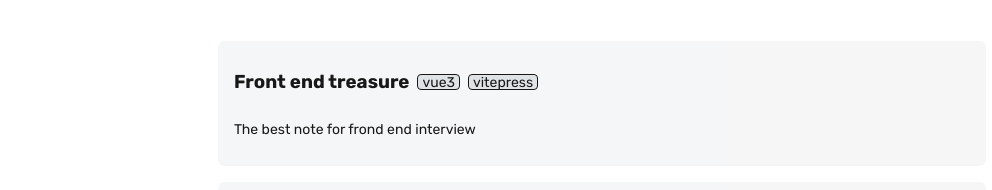
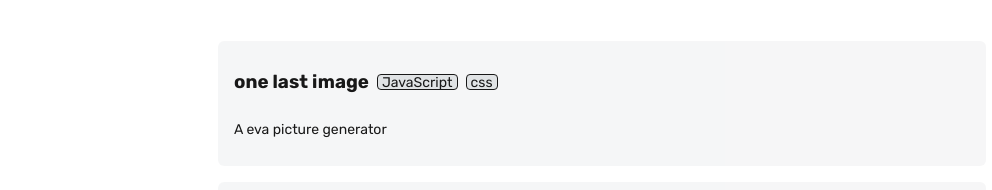
Before and after one commit to keqing77/me, a React (Vite) app: page / in a window 1280 px wide. Shown: the part 542-732 px from the top of the page, without its empty margins (38-1030 px from the left). Built offline with nearby package versions, Linux system fonts and the light colour scheme; some icons are missing.

Commit message:
Update Project.tsx

```diff
--- a/src/components/Project/Project.tsx
+++ b/src/components/Project/Project.tsx
@@ -2,13 +2,6 @@ import React from 'react'
 import { Icon } from '@iconify/react';
 
 const projects = [
-  {
-    title: 'Front end treasure',
-    description: 'The best note for frond end interview',
-    link: 'https://fe-treausre.netlify.app/',
-    logo: 'twemoji:dog',
-    tags: ['vue3', 'vitepress']
-  },
   {
     title: 'one last image',
     description: 'A eva picture generator',
@@ -26,7 +19,7 @@ const projects = [
   {
     title: 'My Blog',
     description: 'Just for record',
-    link: 'https://www.lavard.cn',
+    link: 'keqingblog.netlify.app',
     logo: 'twemoji:man-technologist-medium-skin-tone',
     tags: ['react', 'tailwindcss']
   }
```
